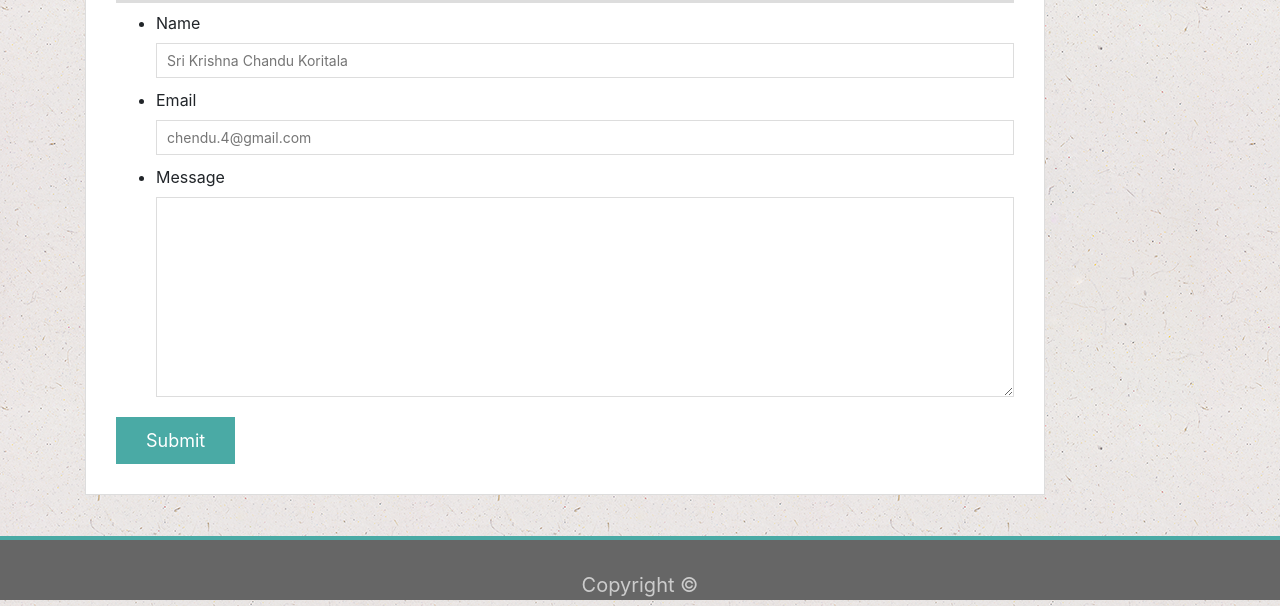
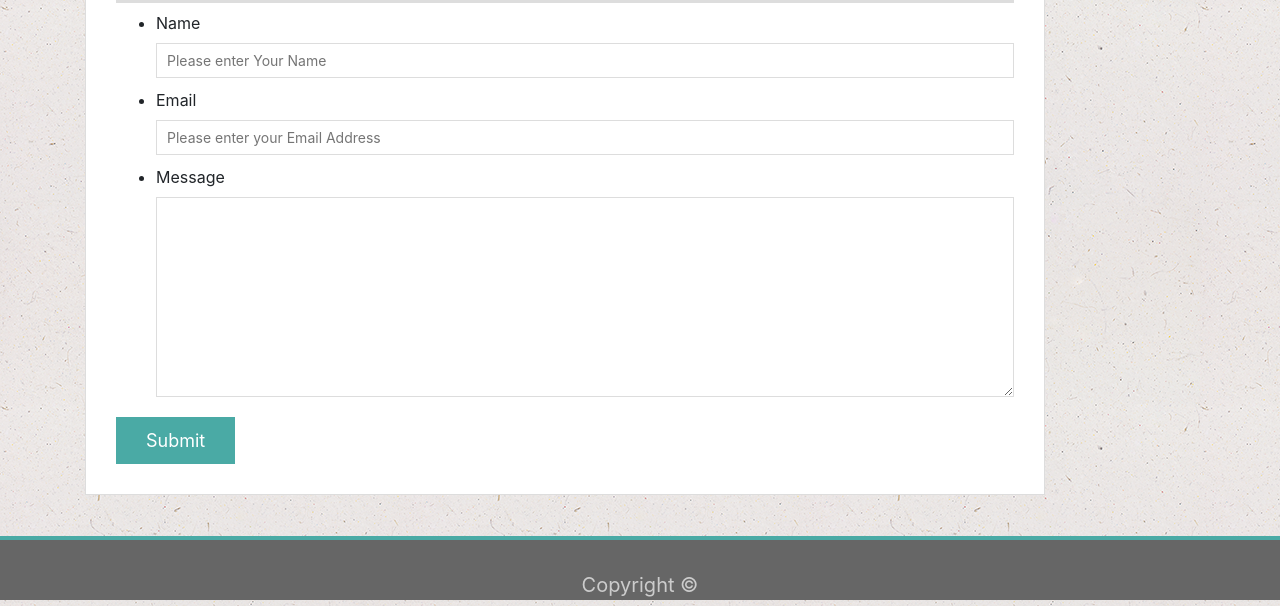
Before and after one commit to sri-koritala/updatedPortfolio.io, a plain HTML site: page contact.html in a window 1280 px wide. Shown: the part 194-800 px from the top of the page. Drawn offline with Linux system fonts and the light colour scheme.

Commit message:
updated contact page

```diff
--- a/contact.html
+++ b/contact.html
@@ -29,11 +29,11 @@
         <ul>
           <li>
             <label for="name">Name</label>
-            <input type="text" id="name" name="name" placeholder="Sri Krishna Chandu Koritala" required="required">
+            <input type="text" id="name" name="name" placeholder="Please enter Your Name" required="required">
           </li>
           <li>
             <label for="email">Email</label>
-            <input type="email" id="email" name="email" placeholder="chendu.4@gmail.com" required="required">
+            <input type="email" id="email" name="email" placeholder="Please enter your Email Address" required="required">
           </li>
           <li>
             <label for="message">Message</label>
```
